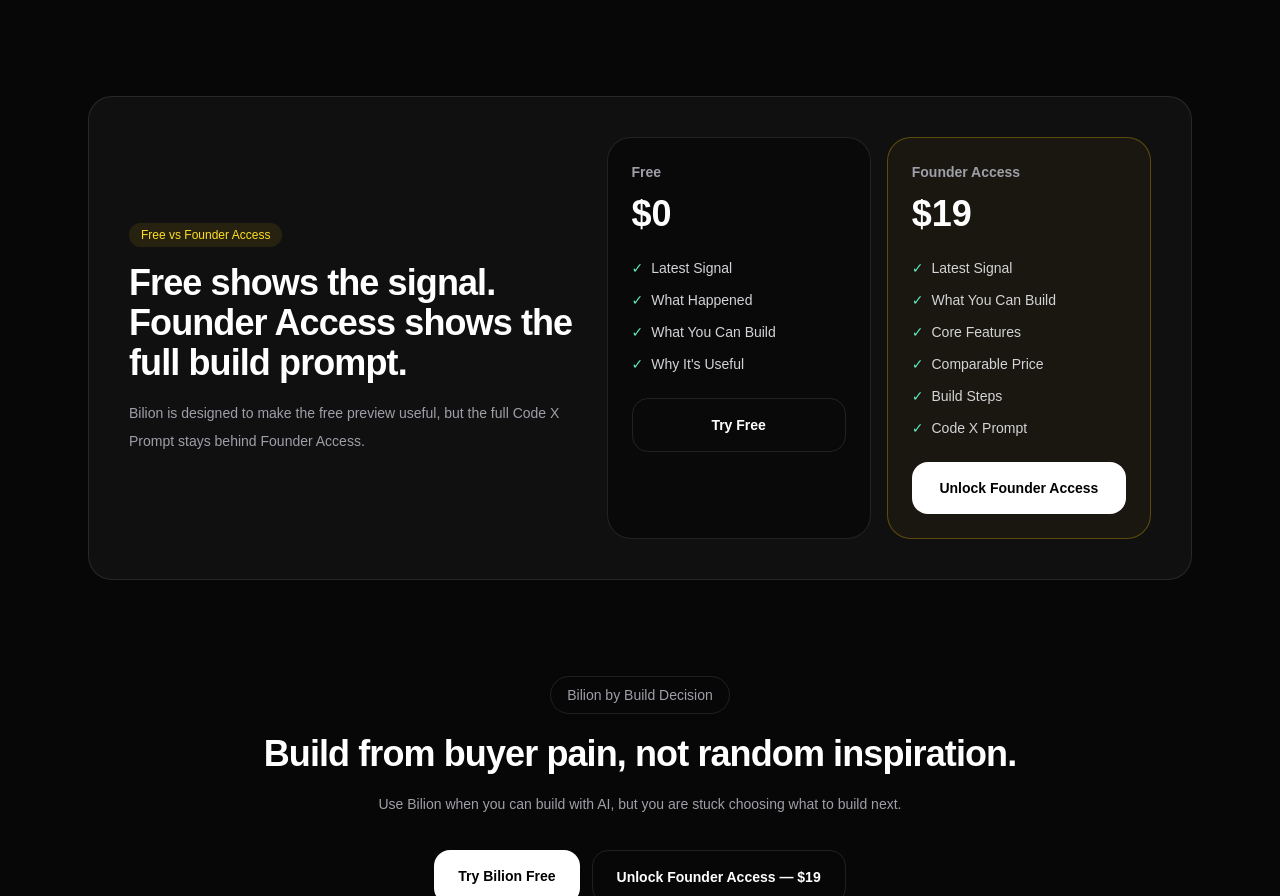
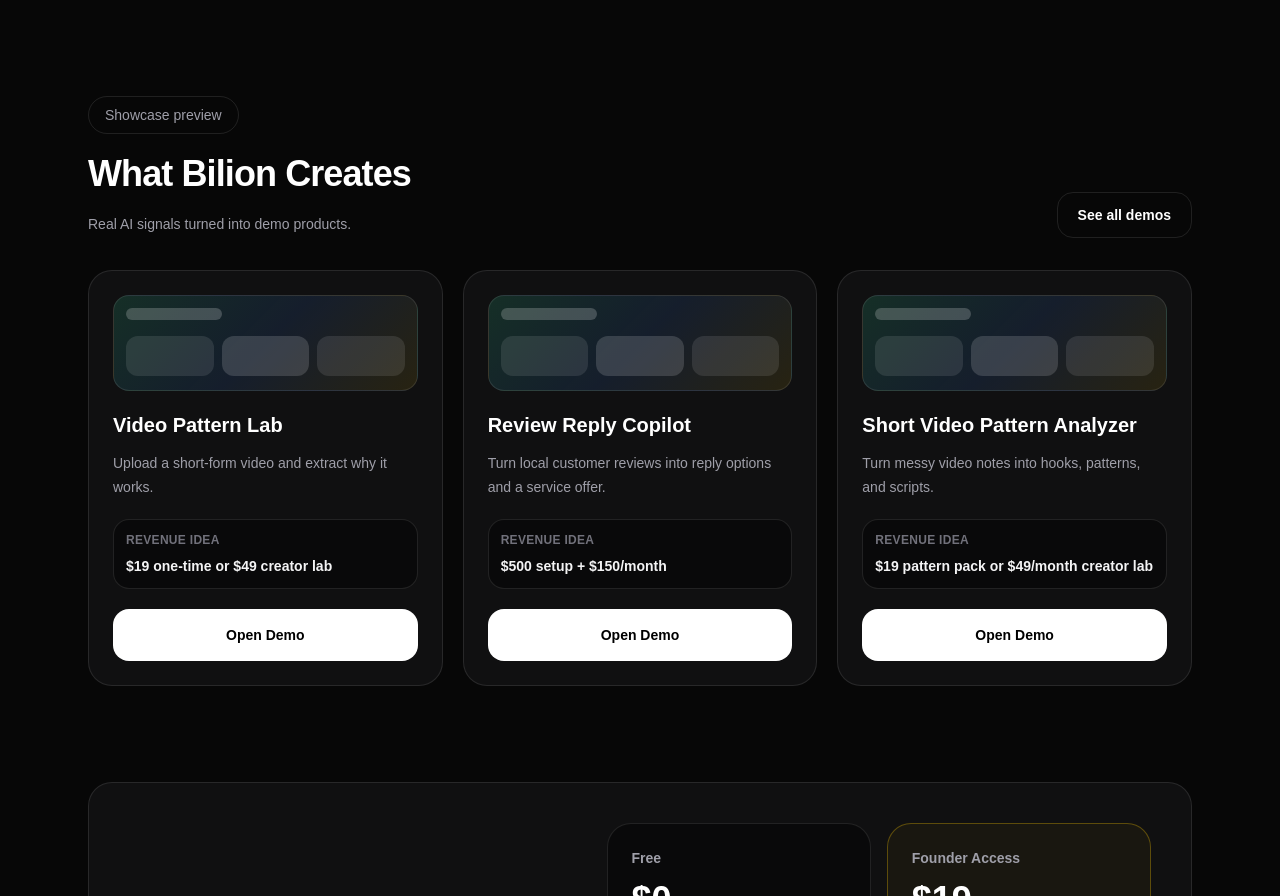
Before and after one commit to rireme33/bilion, a Next.js app: page / in a window 1280 px wide. Shown: the part 1059-1955 px from the top of the page. Built offline with nearby package versions, Linux system fonts and the light colour scheme; no server answers.

Commit message:
add showcase preview to landing page

```diff
--- a/app/page.tsx
+++ b/app/page.tsx
@@ -153,6 +153,50 @@
           />
         </section>
 
+        <section className="mt-24">
+          <div className="flex flex-col justify-between gap-4 md:flex-row md:items-end">
+            <div>
+              <div className="inline-flex rounded-full border border-white/10 px-4 py-2 text-sm text-zinc-400">
+                Showcase preview
+              </div>
+              <h2 className="mt-5 text-4xl font-black tracking-tight">
+                What Bilion Creates
+              </h2>
+              <p className="mt-4 max-w-2xl text-sm leading-7 text-zinc-400">
+                Real AI signals turned into demo products.
+              </p>
+            </div>
+
+            <a
+              href="/showcase"
+              className="rounded-2xl border border-white/10 px-5 py-3 text-center text-sm font-bold text-white transition hover:bg-white/[0.04]"
+            >
+              See all demos
+            </a>
+          </div>
+
+          <div className="mt-8 grid gap-5 lg:grid-cols-3">
+            <ShowcasePreviewCard
+              title="Video Pattern Lab"
+              text="Upload a short-form video and extract why it works."
+              revenue="$19 one-time or $49 creator lab"
+              href="/video-pattern-lab"
+            />
+            <ShowcasePreviewCard
+              title="Review Reply Copilot"
+              text="Turn local customer reviews into reply options and a service offer."
+              revenue="$500 setup + $150/month"
+              href="/done-for-you-local-review-reply-copilot-outputs-setup"
+            />
+            <ShowcasePreviewCard
+              title="Short Video Pattern Analyzer"
+              text="Turn messy video notes into hooks, patterns, and scripts."
+              revenue="$19 pattern pack or $49/month creator lab"
+              href="/short-video-pattern-analyzer"
+            />
+          </div>
+        </section>
+
         <section className="mt-24 rounded-3xl border border-white/10 bg-[#101011] p-8 md:p-10">
           <div className="grid gap-8 lg:grid-cols-[0.9fr_1.1fr] lg:items-center">
             <div>
@@ -259,6 +303,47 @@
   );
 }
 
+function ShowcasePreviewCard({
+  title,
+  text,
+  revenue,
+  href,
+}: {
+  title: string;
+  text: string;
+  revenue: string;
+  href: string;
+}) {
+  return (
+    <div className="rounded-3xl border border-white/10 bg-[#101011] p-6">
+      <div className="mb-5 h-24 rounded-2xl border border-white/10 bg-[linear-gradient(135deg,rgba(52,211,153,0.16),rgba(59,130,246,0.12),rgba(250,204,21,0.10))] p-3">
+        <div className="h-3 w-24 rounded-full bg-white/20" />
+        <div className="mt-4 grid grid-cols-3 gap-2">
+          <div className="h-10 rounded-xl bg-white/10" />
+          <div className="h-10 rounded-xl bg-white/15" />
+          <div className="h-10 rounded-xl bg-white/10" />
+        </div>
+      </div>
+      <h3 className="text-xl font-bold">{title}</h3>
+      <p className="mt-3 text-sm leading-6 text-zinc-400">{text}</p>
+      <div className="mt-5 rounded-2xl border border-white/10 bg-black/40 p-3">
+        <div className="text-xs font-bold uppercase tracking-wide text-zinc-500">
+          Revenue idea
+        </div>
+        <div className="mt-2 text-sm font-semibold text-zinc-100">
+          {revenue}
+        </div>
+      </div>
+      <a
+        href={href}
+        className="mt-5 block rounded-2xl bg-white px-5 py-4 text-center text-sm font-bold text-black transition hover:bg-zinc-200"
+      >
+        Open Demo
+      </a>
+    </div>
+  );
+}
+
 function PlanCard({
   title,
   price,
```
